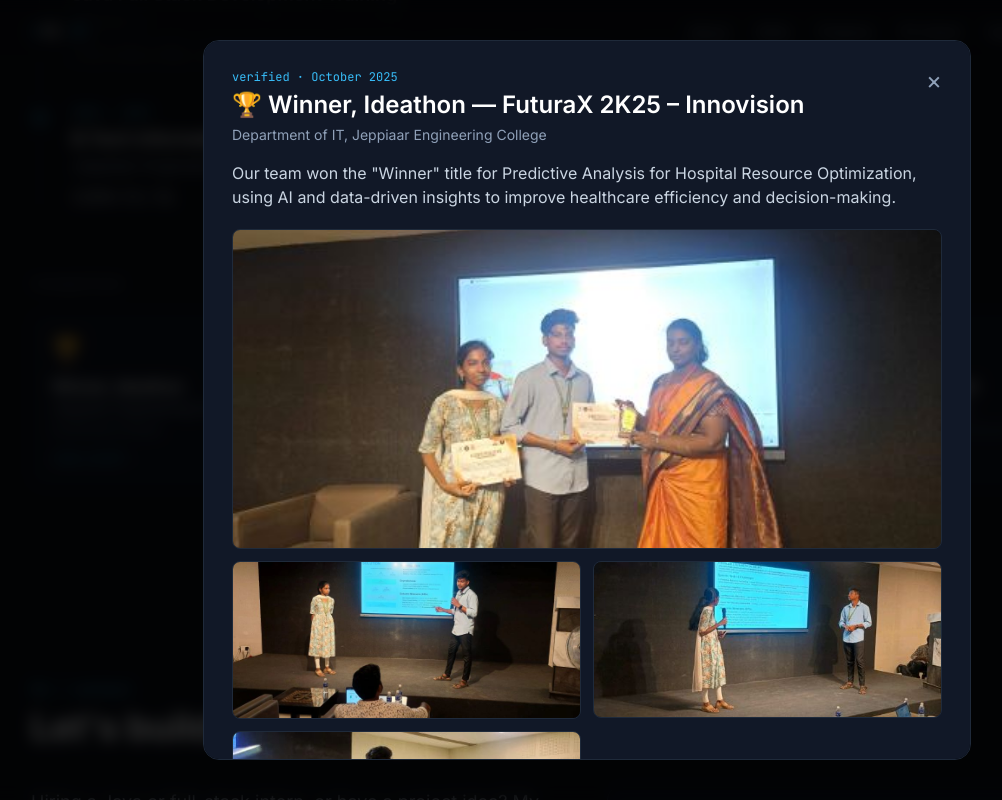
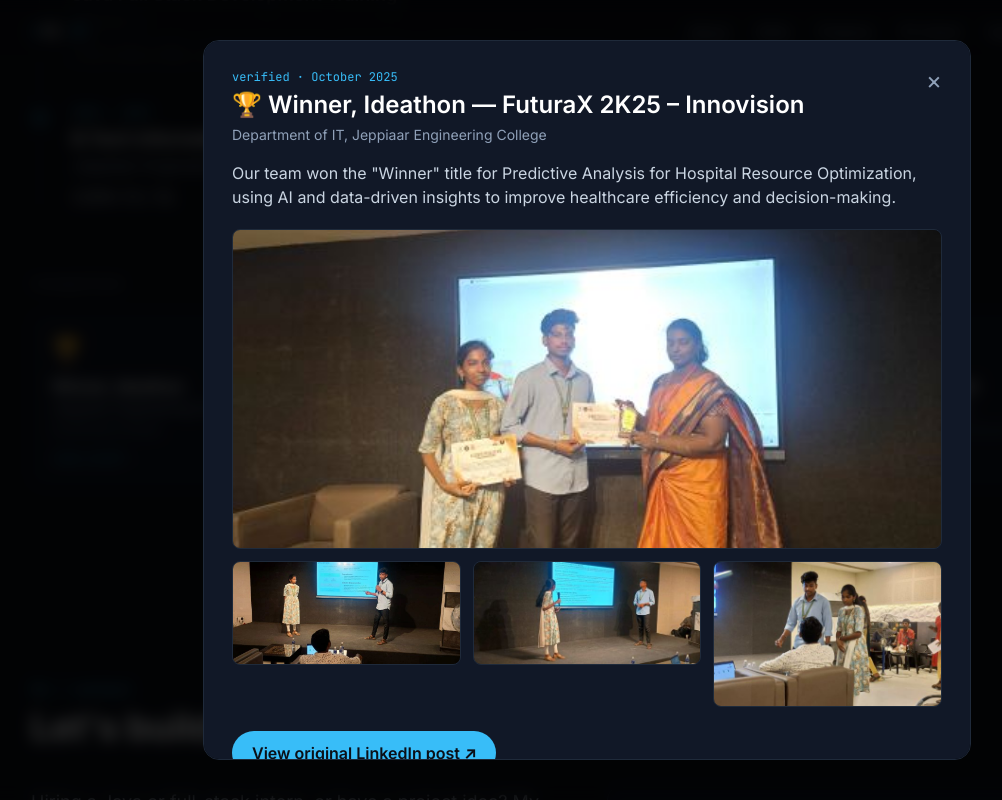
Before and after one commit to yugendiransenthilkumar/portfolio, a React (Vite) app: page / in a window 1280 px wide. Both pictures are taken after a click on the button 262 px from the left and 4350 px from the top of the page. Shown: the part 3950-4750 px from the top of the page, without its empty margins (53-1055 px from the left). Built offline with nearby package versions, Linux system fonts and the light colour scheme.

Commit message:
Proof modal: 3-up thumbnails

```diff
--- a/src/App.jsx
+++ b/src/App.jsx
@@ -291,10 +291,10 @@ function ProofModal({ a, onClose }) {
           <button onClick={onClose} className="shrink-0 text-slate-400 hover:text-white text-2xl leading-none" aria-label="Close">×</button>
         </div>
         <p className="text-slate-300 text-sm sm:text-base mb-5">{p.summary}</p>
-        <div className="grid grid-cols-2 gap-2 sm:gap-3 mb-6">
+        <div className="grid grid-cols-3 gap-2 sm:gap-3 mb-6">
           {p.photos.map((ph, i) => (
             <img key={ph.src} src={ph.src} alt={ph.alt} loading="lazy"
-              className={`w-full rounded-lg border border-line object-cover ${i === 0 ? 'col-span-2 max-h-80' : 'h-32 sm:h-44'}`} />
+              className={`w-full rounded-lg border border-line object-cover ${i === 0 ? 'col-span-3 max-h-80' : 'h-24 sm:h-36'}`} />
           ))}
         </div>
         <a href={p.post} target="_blank" rel="noreferrer"
```
